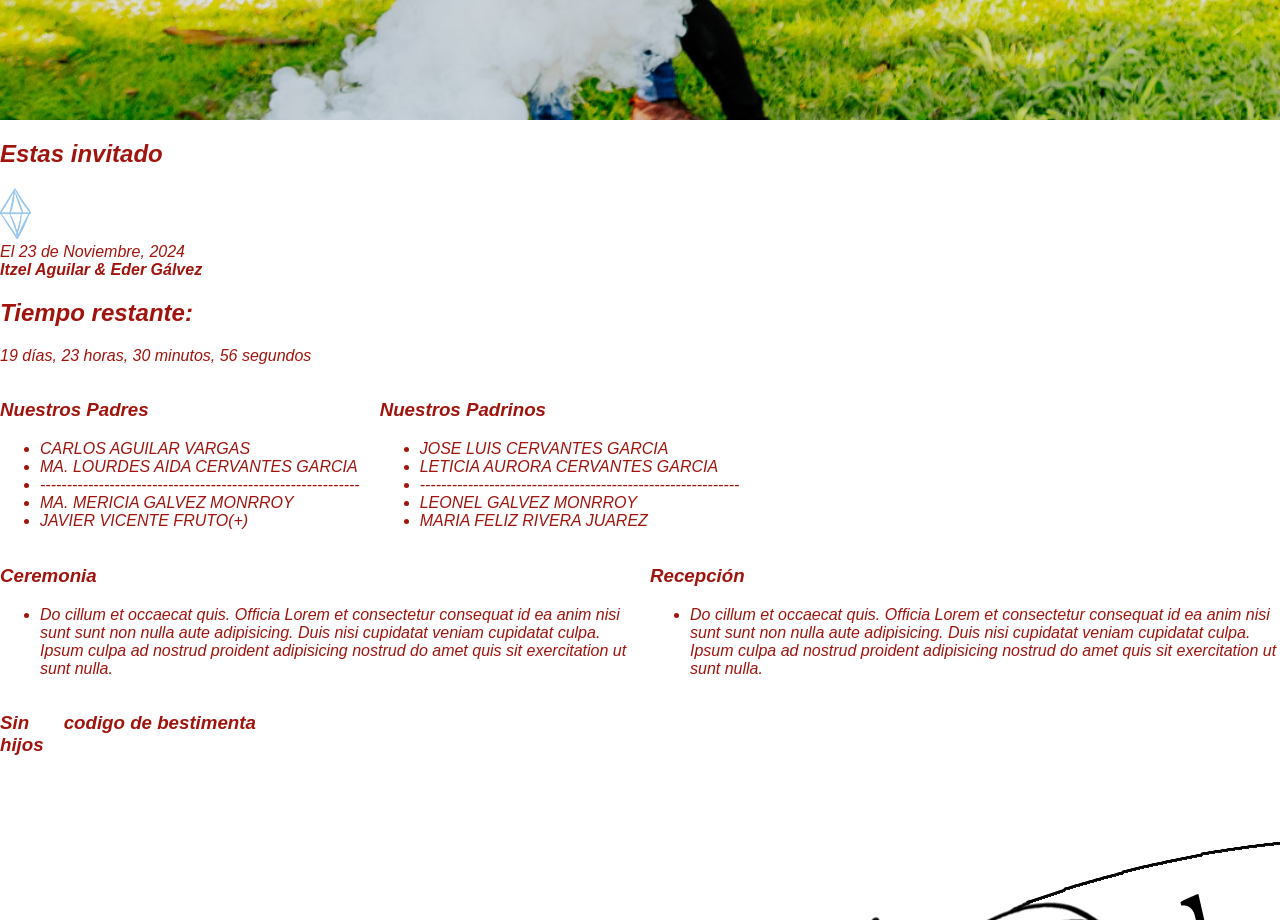
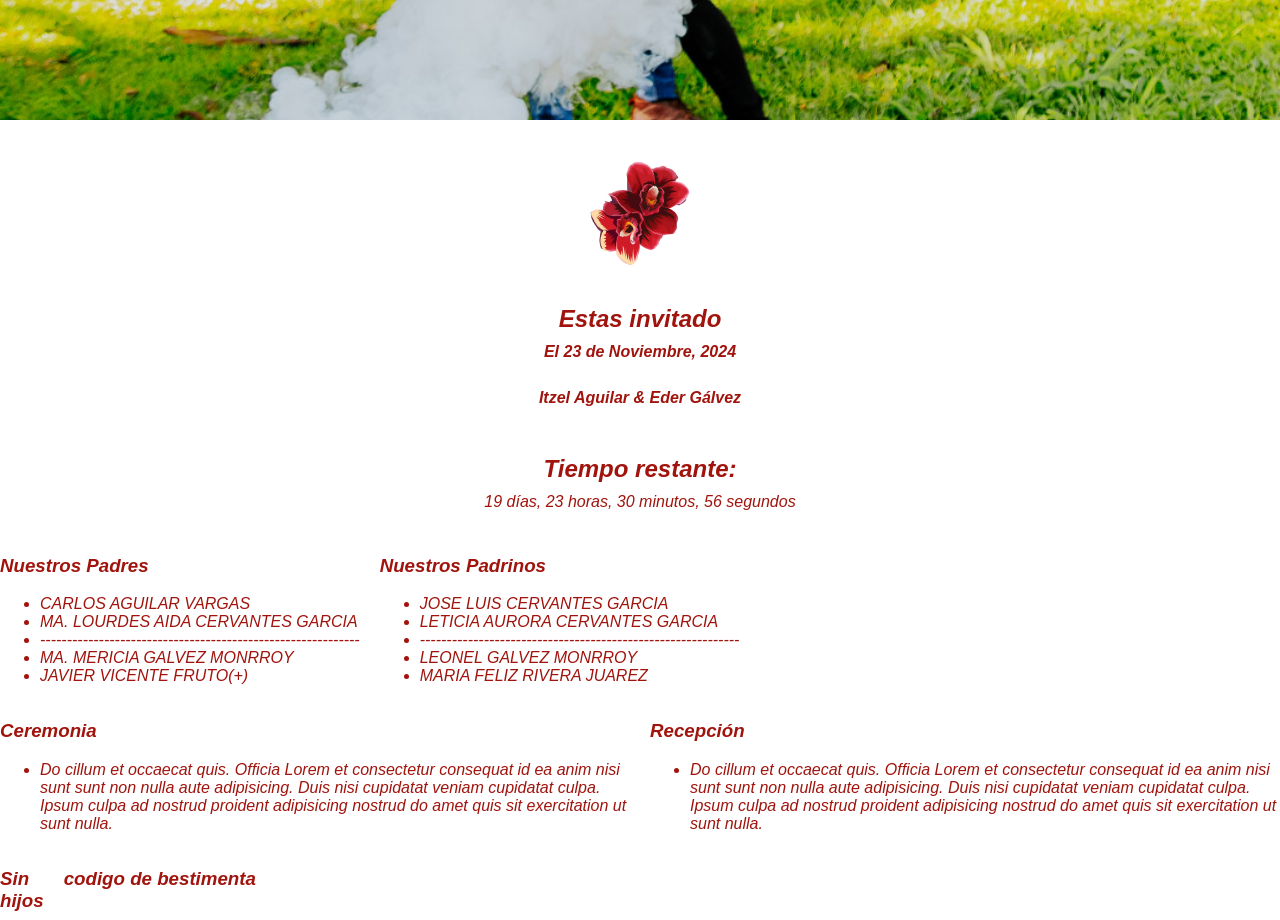
Before and after one commit to umiphos/itzel-eder, a React (Create React App) app: page / in a window 1280 px wide. Shown: the part 1080-2000 px from the top of the page. Built offline with nearby package versions, Linux system fonts and the light colour scheme.

Commit message:
FIX: fixed countdown section

```diff
--- a/src/components/home/PhraseDateCountdown.js
+++ b/src/components/home/DateCountdown.js
@@ -32,7 +32,7 @@ const CountdownTimer = ({ targetDate }) => {
 
 
 
-function PhraseDateCountdownPage({ targetDate }) {
+function DateCountdownPage({ targetDate }) {
   const [timeRemaining, setTimeRemaining] = useState(calculateTimeRemaining());
 
   function calculateTimeRemaining() {
@@ -61,22 +61,18 @@ function PhraseDateCountdownPage({ targetDate }) {
   }
 
   return (
-    <section className='phrase-date-countdown-section'>
-      <div data-bottom="opacity:0" data-center="opacity:1" className="div-container">
+<section className="invite-section">
+  <div className="content-container">
+    <img src='/icons/flowers_division.png' alt="Icono de flores" className="icon-image"/>
     <h2>Estas invitado</h2>
-        <div>
-
-          <img src='/icons/bullet_blue.png' className="imagen-icon" />
-        </div>
-        El 23 de Noviembre, 2024
+    <b>El 23 de Noviembre, 2024</b>
     <br />
     <b>Itzel Aguilar &amp; Eder Gálvez</b>
     <br />
-        <div className="double_arrow"></div>
   </div>
   <h2>Tiempo restante:</h2>
   <p>{timeRemaining.days} días, {timeRemaining.hours} horas, {timeRemaining.minutes} minutos, {timeRemaining.seconds} segundos</p>
 </section>
-  );
-}
-export default PhraseDateCountdownPage;
+);}
+
+export default DateCountdownPage;
--- a/src/pages/HomePage.js
+++ b/src/pages/HomePage.js
@@ -1,6 +1,6 @@
 import React from 'react';
 import HeroSection from '../components/home/HeroSection';
-import PhraseDateCountdownPage from '../components/home/PhraseDateCountdown';
+import DateCountdownPage from '../components/home/DateCountdown';
 import Gallery from '../components/home/Gallery';
 import VIPGuests from '../components/home/VIPGuests'
 import Information from '../components/home/Information'
@@ -15,7 +15,7 @@ function HomePage() {
     <div>
       <Logo />
       <HeroSection />
-      <PhraseDateCountdownPage targetDate="2024-11-23" />
+      <DateCountdownPage targetDate="2024-11-23" />
       <VIPGuests />
       <Information />
       <Guidelines />
--- a/src/styles.css
+++ b/src/styles.css
@@ -14,11 +14,11 @@ body {
     align-items: center;
   }
 
-  /* Hero Section */
+/* Hero Section */
   .hero-section {
     position: relative;
     width: 100%;
-    height: 75vh; /* Ajusta la altura según tus necesidades */
+    height: 75vh;
   }
 
   .background-image {
@@ -31,28 +31,27 @@ body {
     position: absolute;
     top: 50%;
     left: 50%;
-    transform: translate(-50%, -50%); /* Centra la imagen */
-    width: 150px; /* Ajusta el tamaño según tus preferencias */
+    transform: translate(-50%, -50%);
+    width: 150px;
     height: auto;
-    z-index: 1; /* Asegura que esté por encima de la imagen de fondo */
+    z-index: 1;
   }
 
-  /* Gallery */
+/* Gallery */
   .gallery img {
     height: auto;
     border-radius: 5px;
   }
 
-  /* PhraseDateCountdown */
+/* PhraseDateCountdown */
   .contenedor-columnas {
-    display: flex;  /* Organiza los elementos en columnas */
-    gap: 20px;      /* Espacio entre columnas */
+    display: flex;
+    gap: 20px;
   }
 
   .columna {
-    flex: 1;        /* Permite que las columnas tengan el mismo ancho */
+    flex: 1;
   }
-
 
   .seccion {
     display: flex;
@@ -62,7 +61,7 @@ body {
 
   .imagen-seccion {
     height: auto;
-    border-radius: 8px; /* Opcional: hace los bordes redondeados */
+    border-radius: 8px;
   }
 
   .absolute-top-left {
@@ -72,7 +71,7 @@ body {
     height: auto;
   }
 
-  /* Logo */
+/* Logo */
   .logo-section {
     display: flex;
     justify-content: center;
@@ -91,3 +90,31 @@ body {
     height: 75vh;
     object-fit: cover;
   }
+
+/* DateCountdown */
+.invite-section {
+  display: flex;
+  flex-direction: column;
+  align-items: center;
+  text-align: center;
+  padding: 20px;
+}
+
+.content-container {
+  display: flex;
+  flex-direction: column;
+  align-items: center;
+  margin-bottom: 20px;
+}
+
+.icon-image {
+  width: 150px; /* Tamaño del icono */
+  height: auto;
+  margin-bottom: 10px;
+}
+
+.invite-section h2,
+.invite-section b,
+.invite-section p {
+  margin: 5px 0;
+}
```
Also changed, not shown: public/icons/flowers_division.png (added). Lines whose indentation alone changed are shown as unchanged.
